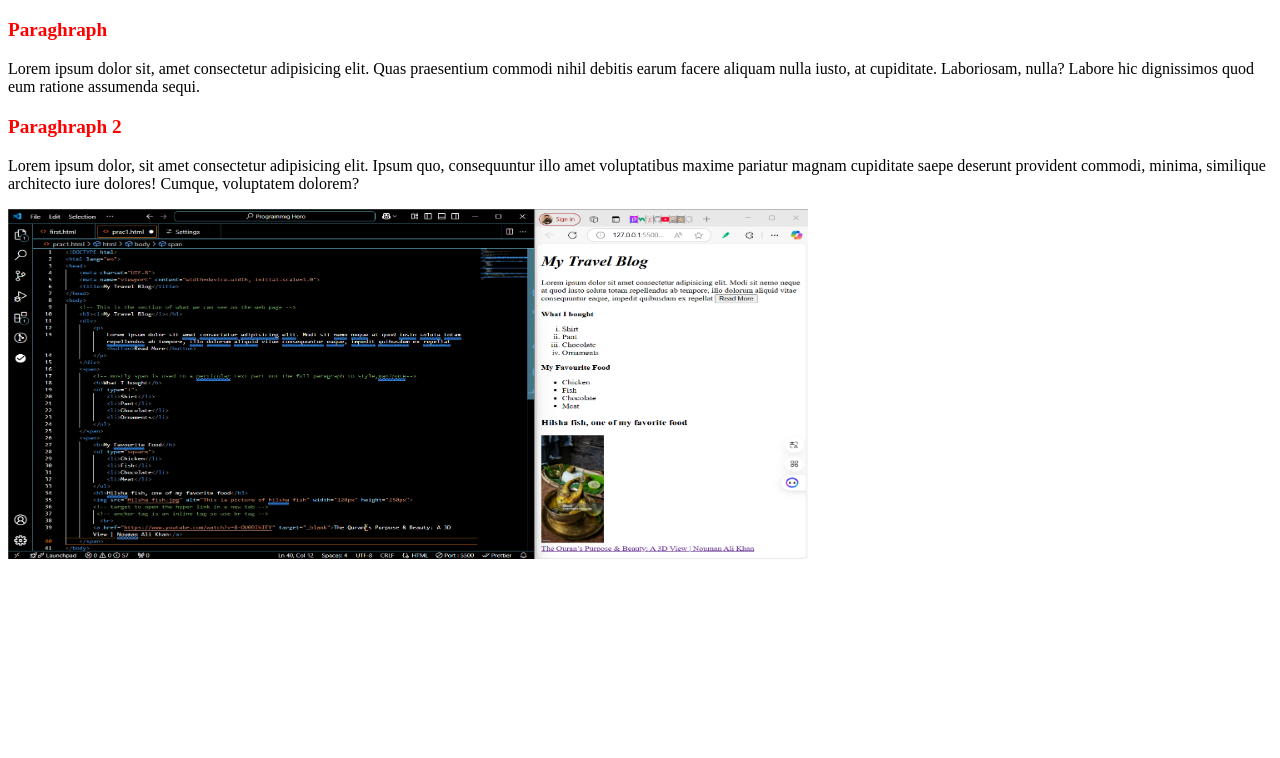
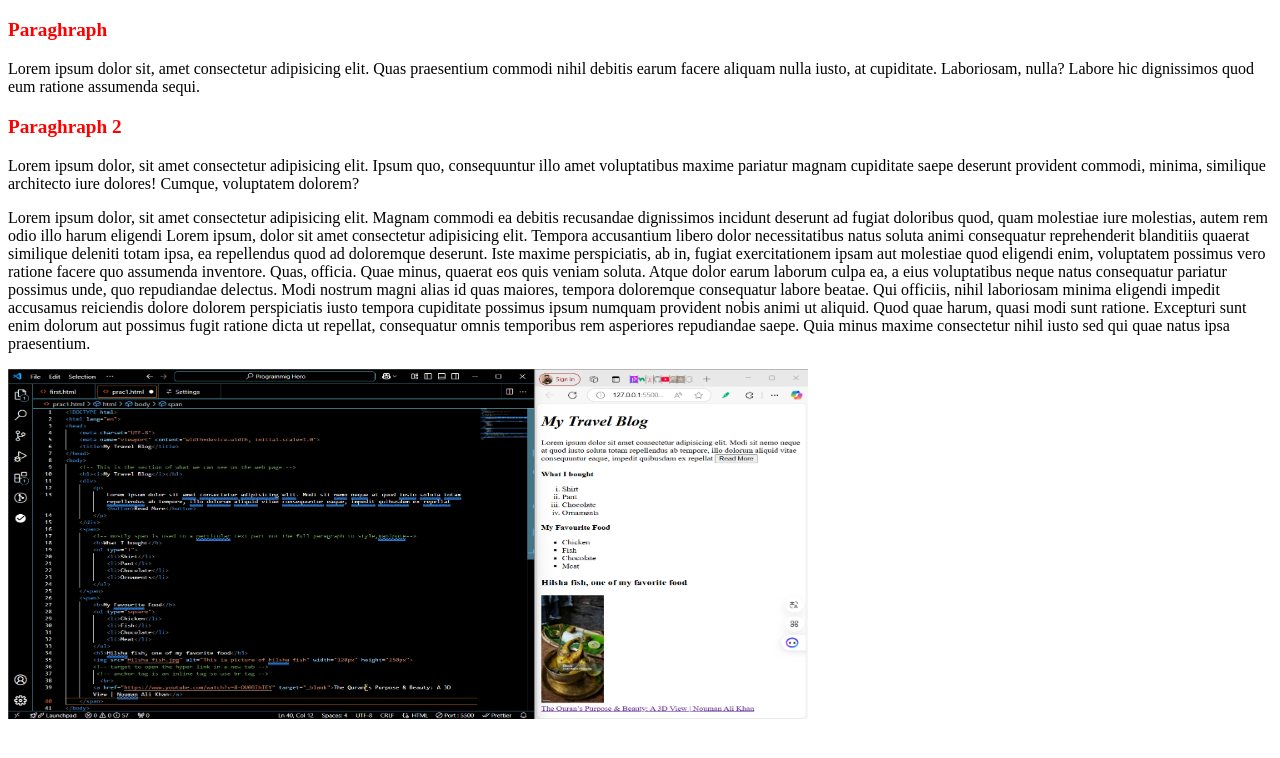
Before and after one commit to safiullah4/my-first-github-repo, a plain HTML site: page index.html in a window 1280 px wide. Drawn offline with Linux system fonts and the light colour scheme.

Commit message:
big para added

```diff
--- a/index.html
+++ b/index.html
@@ -14,6 +14,12 @@
     <p>
         Lorem ipsum dolor, sit amet consectetur adipisicing elit. Ipsum quo, consequuntur illo amet voluptatibus maxime pariatur magnam cupiditate saepe deserunt provident commodi, minima, similique architecto iure dolores! Cumque, voluptatem dolorem?
     </p>
+    <p>Lorem ipsum dolor, sit amet consectetur adipisicing elit. Magnam commodi ea debitis recusandae dignissimos incidunt deserunt ad fugiat doloribus quod, quam molestiae iure molestias, autem rem odio illo harum eligendi Lorem ipsum, dolor sit amet consectetur adipisicing elit. Tempora accusantium libero dolor necessitatibus natus soluta animi consequatur reprehenderit blanditiis quaerat similique deleniti totam ipsa, ea repellendus quod ad doloremque deserunt.
+    Iste maxime perspiciatis, ab in, fugiat exercitationem ipsam aut molestiae quod eligendi enim, voluptatem possimus vero ratione facere quo assumenda inventore. Quas, officia. Quae minus, quaerat eos quis veniam soluta.
+    Atque dolor earum laborum culpa ea, a eius voluptatibus neque natus consequatur pariatur possimus unde, quo repudiandae delectus. Modi nostrum magni alias id quas maiores, tempora doloremque consequatur labore beatae.
+    Qui officiis, nihil laboriosam minima eligendi impedit accusamus reiciendis dolore dolorem perspiciatis iusto tempora cupiditate possimus ipsum numquam provident nobis animi ut aliquid. Quod quae harum, quasi modi sunt ratione.
+    Excepturi sunt enim dolorum aut possimus fugit ratione dicta ut repellat, consequatur omnis temporibus rem asperiores repudiandae saepe. Quia minus maxime consectetur nihil iusto sed qui quae natus ipsa praesentium.
+    </p>
     <img src="Practice TASK 1.png" alt="a picture" width="800px" height="350px">
 </body>
 </html>
```
